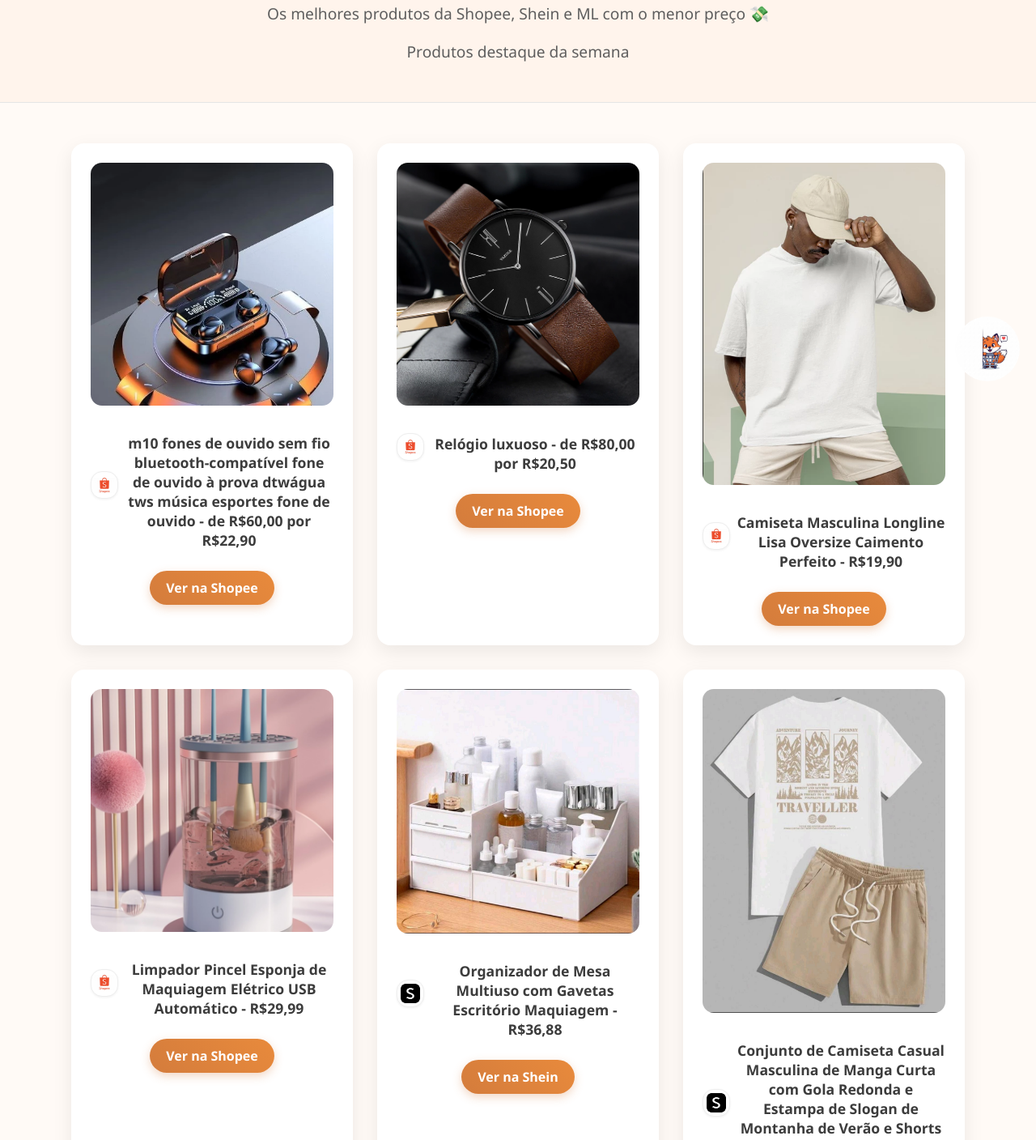
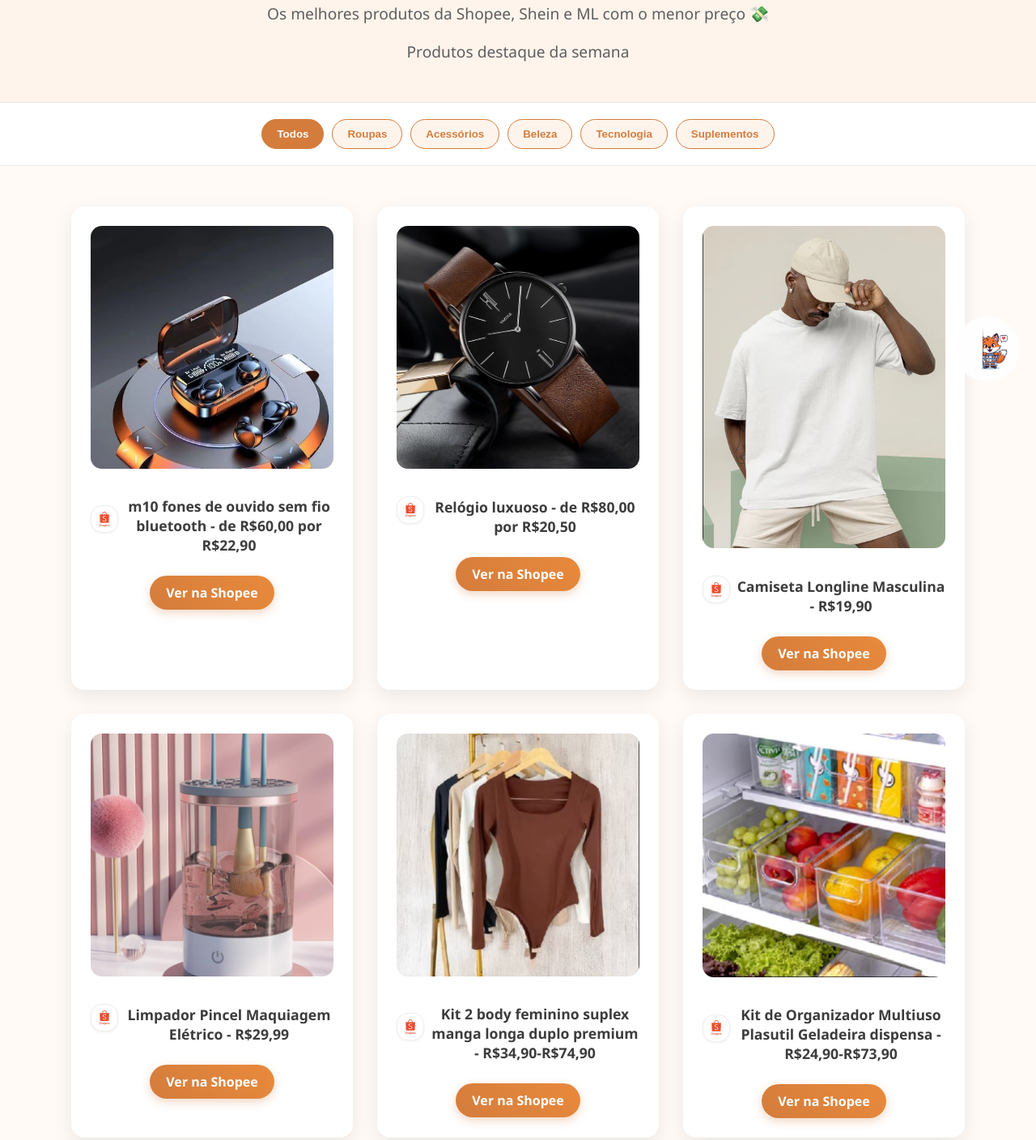
Before and after one commit to alessandro-a11y/Vendas, a plain HTML site: page index.html in a window 1280 px wide. Shown: the part 288-1696 px from the top of the page at 81% size. Drawn offline with Linux system fonts and the light colour scheme.

Commit message:
Substituindo todos os arquivos antigos pelos novos

```diff
--- a/index.html
+++ b/index.html
@@ -43,6 +43,33 @@
     header p {
       font-size: 1.2em;
       color: #5e5e5e;
+    }
+
+    .categorias {
+      display: flex;
+      justify-content: center;
+      flex-wrap: wrap;
+      gap: 10px;
+      padding: 20px 10px;
+      background: #fff;
+      border-bottom: 1px solid #eee;
+    }
+
+    .categorias button {
+      background: #fff4ec;
+      color: #d47c3c;
+      border: 1px solid #d47c3c;
+      border-radius: 20px;
+      padding: 10px 18px;
+      font-weight: bold;
+      cursor: pointer;
+      transition: all 0.3s ease;
+    }
+
+    .categorias button:hover,
+    .categorias button.ativo {
+      background: #d47c3c;
+      color: #fff;
     }
 
     .produtos {
@@ -171,17 +198,25 @@
         right: 15px;
       }
     }
-
   </style>
 </head>
 <body>
   <header>
     <img class="mascote" src="fotos/mascote.jpg" alt="Mascote Achadinhos" />
-    <img src="fotos/foto2.png" alt="White shopping cart with a heart notification above it on an orange background. Below the cart, the text reads ACHADINHOS ONLINE. The design is cheerful and welcoming, suggesting a friendly and inviting online shopping experience." />
+    <img src="fotos/foto2.png" alt="Logo Achadinhos" />
     <h1>Achadinhos Online 🛍️</h1>
     <p>Os melhores produtos da Shopee, Shein e ML com o menor preço 💸</p>
     <p>Produtos destaque da semana</p>
   </header>
+
+  <nav class="categorias">
+    <button onclick="filtrarProdutos('todos')" class="ativo">Todos</button>
+    <button onclick="filtrarProdutos('roupas')">Roupas</button>
+    <button onclick="filtrarProdutos('acessorios')">Acessórios</button>
+    <button onclick="filtrarProdutos('beleza')">Beleza</button>
+    <button onclick="filtrarProdutos('tecnologia')">Tecnologia</button>
+    <button onclick="filtrarProdutos('suplementos')">Suplementos</button>
+  </nav>
 
   <main class="produtos" id="produtosContainer"></main>
 
@@ -192,109 +227,252 @@
   <script>
     const produtos = [
       {
-        nome: "m10 fones de ouvido sem fio bluetooth-compatível fone de ouvido à prova dtwágua tws música esportes fone de ouvido",
+        nome: "m10 fones de ouvido sem fio bluetooth",
         preco: "de R$60,00 por R$22,90",
         imagem: "fotos/foto3.png",
         link: "https://s.shopee.com.br/4L8cX4EwrS",
-        loja: "shopee"
+        loja: "shopee",
+        categoria: "tecnologia"
       },
-
       {
         nome: "Relógio luxuoso",
-        preco: " de R$80,00 por R$20,50",
+        preco: "de R$80,00 por R$20,50",
         imagem: "fotos/relógio.png",
         link: "https://s.shopee.com.br/BJ3aNWyM1",
-        loja: "shopee"
+        loja: "shopee",
+        categoria: "acessorios"
       },
       {
-        nome: "Camiseta Masculina Longline Lisa Oversize Caimento Perfeito",
+        nome: "Camiseta Longline Masculina",
         preco: "R$19,90",
         imagem: "fotos/camiseta.png",
         link: "https://s.shopee.com.br/7V5eKYUrEO",
-        loja: "shopee"
+        loja: "shopee",
+        categoria: "roupas"
       },
       {
-        nome: "Limpador Pincel Esponja de Maquiagem Elétrico USB Automático",
+        nome: "Limpador Pincel Maquiagem Elétrico",
         preco: "R$29,99",
         imagem: "fotos/limpador.png",
         link: "https://s.shopee.com.br/1qRHaX2jXL",
-        loja: "shopee"
+        loja: "shopee",
+        categoria: "beleza"
       },
       {
-        nome: "Organizador de Mesa Multiuso com Gavetas Escritório Maquiagem",
+        nome: "Kit 2 body feminino suplex manga longa duplo premium",
+        preco: "R$34,90-R$74,90",
+        imagem: "fotos/body.jpg",
+        link: "https://s.shopee.com.br/AUjHg7mK9m",
+        loja: "shopee",
+        categoria: "roupas"
+
+      },
+      {
+        nome: "Kit de Organizador Multiuso Plasutil Geladeira dispensa",
+        preco: "R$24,90-R$73,90",
+        imagem: "fotos/organizadorr.jpg",
+        link: "https://s.shopee.com.br/4q4uvx6ElX",
+        loja: "shopee",
+        categoria: "acessorios"
+      },
+      {
+        nome: "Camiseta Masculina de manga longa estilo moda fina",
+        preco: "R$61,95",
+        imagem: "fotos/m-3xl.jpg",
+        link: "https://s.shopee.com.br/2B49lSF5cj",
+        loja: "shopee",
+        categoria: "roupas"
+      },
+      {
+        nome: "s10 fones de ouvido bluetooth mãos livres estereo a prova d'água",
+        preco: "R$6,38",
+        imagem: "fotos/s10_fones.jpg",
+        link: "https://s.shopee.com.br/7KmFvBqBc7",
+        loja: "shopee",
+        categoria: "tecnologia"
+      },
+      {
+        nome: "Kit 3 garrafas térmicas de inox com adesivos",
+        preco: "R$27,99-R$31,99",
+        imagem: "fotos/garrafa.jpg",
+        link: "https://s.shopee.com.br/40VnxMcmFO",
+        loja: "shopee",
+        categoria: "acessorios"
+      },
+            {
+        nome: "caixa de som JBI go3 caixinha de som caixa de som portátil Bluetooth",
+        preco: "R$37,90",
+        imagem: "fotos/jbl.jpg",
+        link: "https://s.shopee.com.br/3Awh4g7UK8",
+        loja: "Shopee",
+        categoria: "tecnologia"
+      },
+      {
+        nome: "Kit 3 Blusa Cacharrel Feminino Canelada Gola Alta Manga Longa Básica, Elegante e Versátil para Mulheres Casual e de Negócios Outono e Inverno Sueter Cacharreu Preto Branco e Marrom",
+        preco: "R$55,11",
+        imagem: "fotos/canelada.jpg",
+        link: "http://api-shein.shein.com/h5/sharejump/appjump?link=lrBC6NumoyL_8_1&localcountry=BR&url_from=GM75075067175",
+        loja: "shein",
+        categoria: "roupas"
+      },
+      {
+        nome: "Short de Couro Feminino Cintura Alta Bolso Elegante ",
+        preco: "R$29,00",
+        imagem: "fotos/short.jpg",
+        link: "http://api-shein.shein.com/h5/sharejump/appjump?link=lrBCZTD1FUS_8_1&localcountry=BR&url_from=GM75075067175",
+        loja: "shein",
+        categoria: "roupas"
+      },
+      {
+        nome: "Organizador de Mesa Multiuso",
         preco: "R$36,88",
         imagem: "fotos/organizador.jpg",
-        link: "https://br.shein.com/OrganizadordeMesaMultiusocomGavetasEscrit%C3%B3rioMaquiagem-p-26455101-cat-4447.html?share_from=null&url_from=GM75075067175&cdn_rsite=ak&ref=www&rep=dir&ret=br",
-        loja: "shein"
+        link: "https://br.shein.com/Organizador...",
+        loja: "shein",
+        categoria: "beleza"
       },
       {
-        nome: "Conjunto de Camiseta Casual Masculina de Manga Curta com Gola Redonda e Estampa de Slogan de Montanha de Verão e Shorts com Cordão na Cintura Dia dos Pais",
+        nome: "Conjunto Masculino Casual",
         preco: "R$74,10",
         imagem: "fotos/conjunto.jpg",
-        link: "https://br.shein.com/ConjuntodeCamisetaCasualMasculinadeMangaCurtacomGolaRedondaeEstampadeSlogandeMontanhadeVer%C3%A3oeShortscomCord%C3%A3onaCinturaDiadosPais-p-59748983-cat-1975.html?share_from=null&url_from=GM75075067175&cdn_rsite=ak&ref=www&rep=dir&ret=br",
-        loja: "shein"
+        link: "https://br.shein.com/Conjunto...",
+        loja: "shein",
+        categoria: "roupas"
       },
       {
-        nome: "3 Peças Conjunto de Joias Retrô Vintage Elegante e Estiloso, Choker e Brincos Geométricos Versáteis com Pérola",
+        nome: "Conjunto de Joias Retrô",
         preco: "R$20,95",
         imagem: "fotos/colar.jpg",
-        link: "https://api-shein.shein.com/h5/sharejump/appjump?link=lrEnUNmaxEh_8_1&localcountry=BR&url_from=GM75075067175",
-        loja: "shein"
+        link: "https://api-shein.shein.com/h5/sharejump...",
+        loja: "shein",
+        categoria: "acessorios"
       },
       {
-        nome: "Conjunto de Moletom com Capuz de Poliéster para Homem",
+        nome: "Conjunto de Moletom Masculino",
         preco: "R$89,90",
         imagem: "fotos/moletom.jpg",
-        link: "https://br.shein.com/ConjuntodeMoletomcomCapuzdePoli%C3%A9sterparaHomem-ConjuntodeRoupasCasuaisdePrimavera-OutonoDiadosPais-p-53034742-cat-9034.html?share_from=null&url_from=GM75075067175&cdn_rsite=ak&ref=www&rep=dir&ret=brR",
-        loja: "shein"
+        link: "https://br.shein.com/ConjuntoMoletom...",
+        loja: "shein",
+        categoria: "roupas"
       },
       {
-        nome: "Creatina Monohidratada Pura 500g Dark Lab Unidade",
+        nome: "Bolsa Plissada de Cor Sólida da Moda.",
+        preco: "R$22,13",
+        imagem: "fotos/bolsa.jpg",
+        link: "http://api-shein.shein.com/h5/sharejump/appjump?link=lrEI4vYmSgu_8_1&localcountry=BR&url_from=GM75075067175",
+        loja: "shein",
+        categoria: "acessorios"
+      },
+      {
+        nome: "2 Peças Óculos da Moda de Metal Multi-Polígono para Mulheres",
+        preco: "R$30,39",
+        imagem: "fotos/oculos.jpg",
+        link: "http://api-shein.shein.com/h5/sharejump/appjump?link=lrEIzXaa4CP_8_1&localcountry=BR&url_from=GM75075067175",
+        loja: "shein",
+        categoria: "acessorios"
+      },
+      {
+        nome: "3 Peças/Conjunto Conjunto Elegante de Brincos e Colar com Pingentes Longos para Mulheres.",
+        preco: "R$20,95",
+        imagem: "fotos/flor.jpg",
+        link: "http://api-shein.shein.com/h5/sharejump/appjump?link=lrEnDLEHiNo_8_1&localcountry=BR&url_from=GM75075067175",
+        loja: "shein",
+        categoria: "acessorios"
+      },
+      {
+        nome: "Organizador De Maquiagem Acrilico 360º Organizador De Maquiagem Giratório",
+        preco: "R$44,76",
+        imagem: "fotos/make.jpg",
+        link: "http://api-shein.shein.com/h5/sharejump/appjump?link=lrExLcd0ppV_8_1&localcountry=BR&url_from=GM75075067175",
+        loja: "shein",
+        categoria: "beleza"
+      },
+      {
+        nome: "2 peças Conjunto de Colar Pingente de Coração com Pérola para Mulheres",
+        preco: "R$11,78",
+        imagem: "fotos/perola.jpg",
+        link: "http://api-shein.shein.com/h5/sharejump/appjump?link=lrEyYqkSPMP_8_1&localcountry=BR&url_from=GM75075067175",
+        loja: "shein",
+        categoria: "acessorios"
+      },
+      {
+        nome: "Creatina Monohidratada 500g",
         preco: "R$59,90",
         imagem: "ML/creatina.webp",
         link: "https://mercadolivre.com/sec/2GxCZAD",
-        loja: "ml"
+        loja: "ml",
+        categoria: "suplementos"
       },
       {
-        nome: "Kit 9 Pares Meias Puma Sapatilha Cano Curto Baixo Original",
+        nome: "Kit Meias Puma 9 Pares",
         preco: "R$64,89",
         imagem: "ML/meia.png",
         link: "https://mercadolivre.com/sec/32JT5hR",
-        loja: "ml"
+        loja: "ml",
+        categoria: "roupas"
       },
       {
-        nome: "Nutri Whey Protein Pouch Chocolate 900g Integralmédica",
+        nome: "Nutri Whey Protein 900g",
         preco: "R$51,29",
         imagem: "ML/protein.png",
         link: "https://mercadolivre.com/sec/2Fys4Ny",
-        loja: "ml"
+        loja: "ml",
+        categoria: "suplementos"
       },
       {
-        nome: "Jaqueta De Couro Masculina Slim Forrada Inverno",
+        nome: "Jaqueta de Couro Masculina",
         preco: "R$169,31",
         imagem: "ML/jaqueta.png",
         link: "https://mercadolivre.com/sec/1oJQvRQ",
-        loja: "ml"
+        loja: "ml",
+        categoria: "roupas"
       },
       {
-        nome: "Kit 3 Calças Feminina Legging Grossa Para Academia Cós Alto",
+        nome: "Kit 3 Calças Legging Feminina",
         preco: "R$49,79",
         imagem: "ML/leg.png",
         link: "https://mercadolivre.com/sec/2vWLBpo",
-        loja: "ml"
+        loja: "ml",
+        categoria: "roupas"
+      },
+      {
+        nome: "Gel De Limpeza Facial Effaclar 300g La Roche Posay",
+        preco: "R$76,90",
+        imagem: "ML/gel.png",
+        link: "https://mercadolivre.com/sec/1165hxP",
+        loja: "ml",
+        categoria: "beleza"
+      },
+      {
+        nome: "PROHIBIDO PRÉ TREINO 360g - Sabor: Maça Verde - A Combinação Perfeita de 8 Ingredientes que proporcionam energia do início ao fim do seu Treino",
+        preco: "R$74,50",
+        imagem: "ML/pre.png",
+        link: "https://mercadolivre.com/sec/34aqorY",
+        loja: "ml",
+        categoria: "suplementos"
+      },
+      {
+        nome: "Corrente Cordão Colar Masculino Grumet Em Aço Inox Prata Cor Prateado",
+        preco: "R$22,90",
+        imagem: "ML/prata.png",
+        link: "https://mercadolivre.com/sec/2iJXr7Z",
+        loja: "ml",
+        categoria: "acessorios"
       }
-    ]; // <-- Close the produtos array here
-
+    ];
 
     const logos = {
-      shopee: "fotos/shopee.jpg",
+      shopee: "fotos/Shopee.jpg",
       shein: "fotos/shein.png",
       ml: "ML/mercado.png"
     };
 
     const container = document.getElementById('produtosContainer');
 
+    function renderizarProdutos(filtro = 'todos') {
+      container.innerHTML = '';
       produtos.forEach(produto => {
+        if (filtro === 'todos' || produto.categoria === filtro) {
           const card = document.createElement('div');
           card.classList.add('card');
           const logoSrc = logos[produto.loja] || "";
@@ -307,8 +485,18 @@
             <a href="${produto.link}" target="_blank">Ver na ${produto.loja.charAt(0).toUpperCase() + produto.loja.slice(1)}</a>
           `;
           container.appendChild(card);
+        }
       });
+    }
+
+    function filtrarProdutos(categoria) {
+      renderizarProdutos(categoria);
+      document.querySelectorAll('.categorias button').forEach(btn => btn.classList.remove('ativo'));
+      const botaoAtivo = [...document.querySelectorAll('.categorias button')].find(b => b.textContent.toLowerCase().includes(categoria));
+      if (botaoAtivo) botaoAtivo.classList.add('ativo');
+    }
+
+    renderizarProdutos();
   </script>
-  <p>Caso não ache o produto desejado, entre em contato conosco!</p>
 </body>
 </html>
```
Also changed, not shown: ML/gel.png (added), ML/prata.png (added), ML/pre.png (added), fotos/body.jpg (added), fotos/bolsa.jpg (added), fotos/canelada.jpg (added), fotos/flor.jpg (added), fotos/garrafa.jpg (added), fotos/jbl - Copia.jpg (added), fotos/jbl.jpg (added), fotos/m-3xl.jpg (added), fotos/make.jpg (added), fotos/oculos.jpg (added), fotos/organizadorr.jpg (added), 3 more files. Lines whose indentation alone changed are shown as unchanged.
